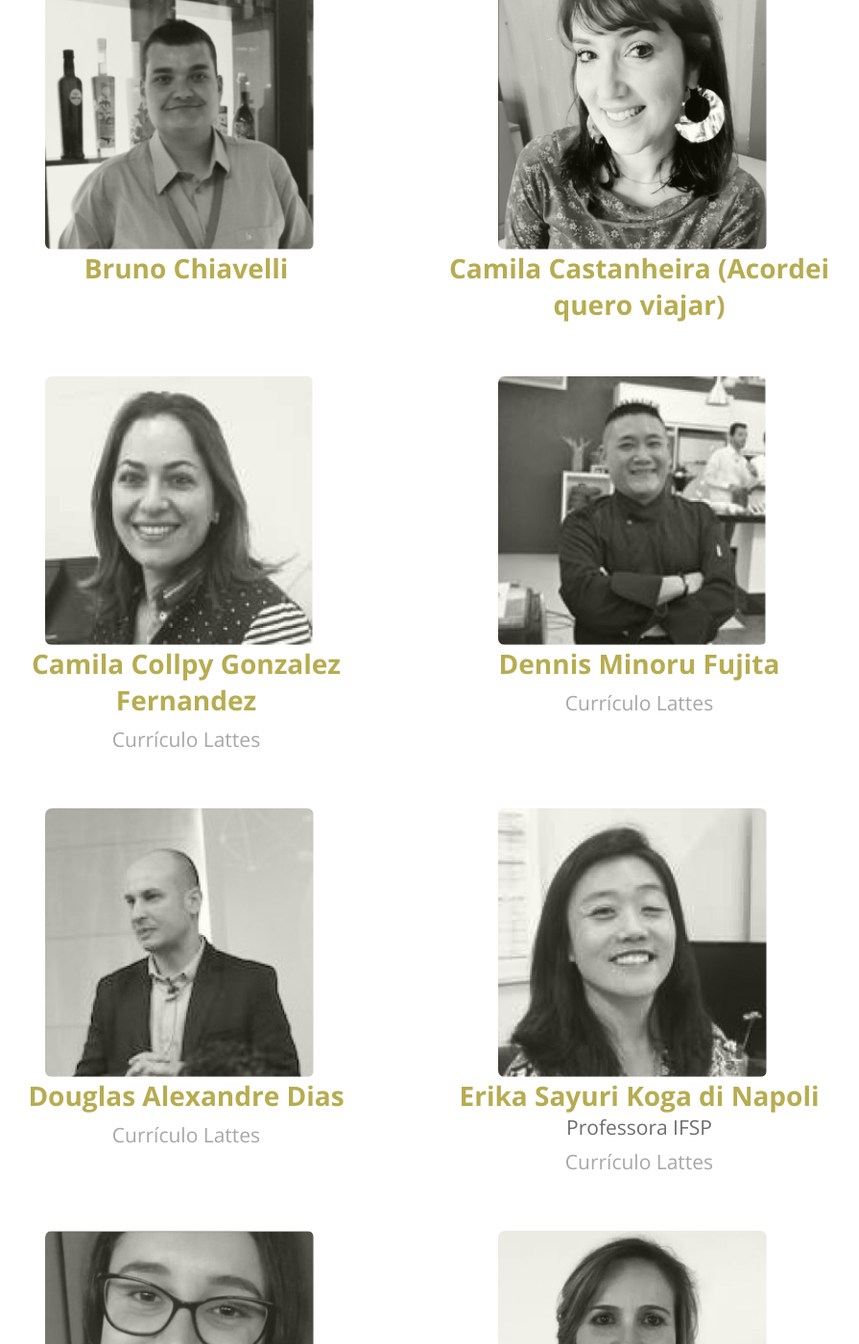
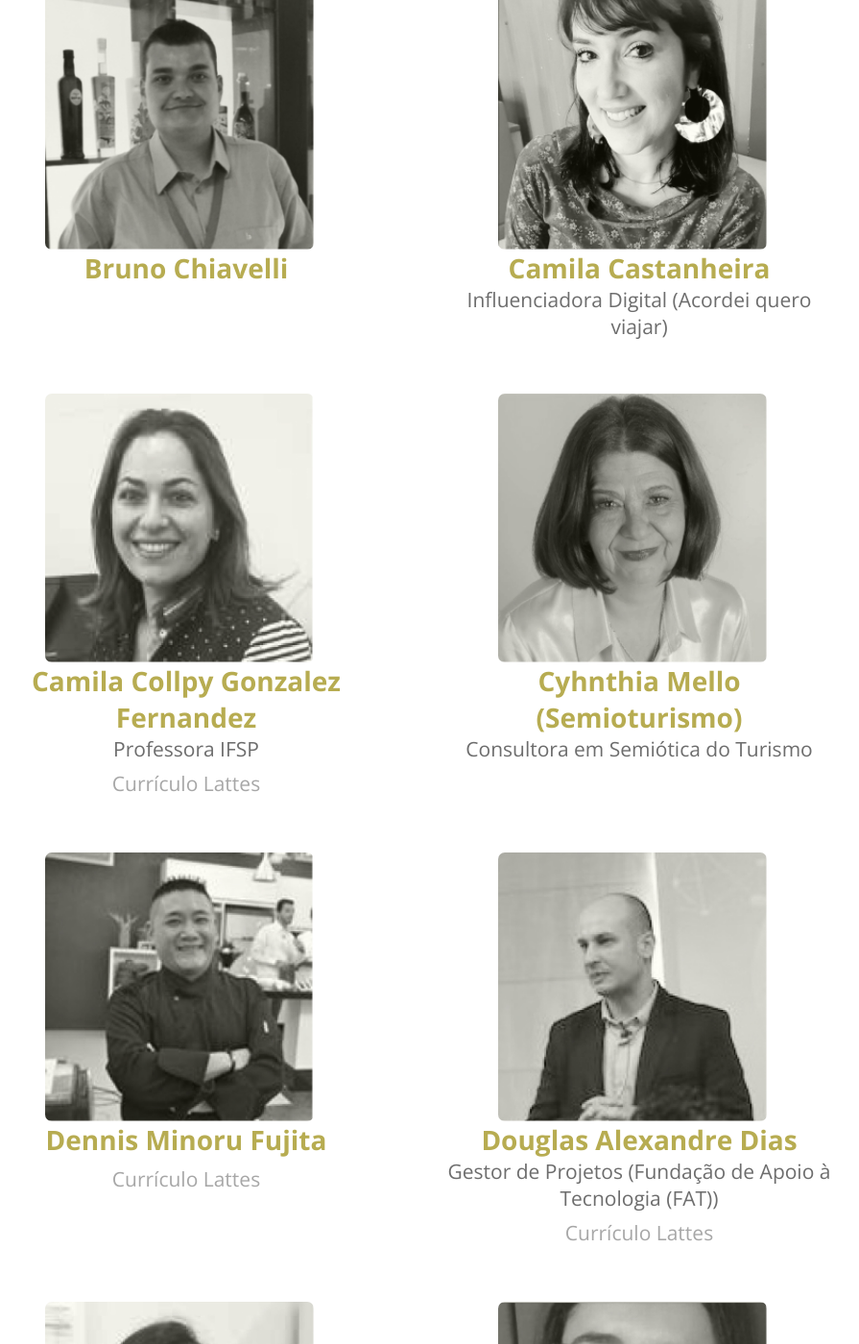
Before and after one commit to ifspcodelab/setur2019, a Jekyll site: the page built from docs/index.html, in a window 1280 px wide and 1400 px high, scrolled down 2101 px. Shown: the whole window at 96% size, without its empty margins (217-1112 px from the left). Built offline with Jekyll 4.4.1, drawn with Linux system fonts in a browser that asks for light colours; some web fonts are replaced; some of the changed text lies outside the part shown.

Commit message:
update speakers titles

```diff
--- a/docs/_data/palestrantes.json
+++ b/docs/_data/palestrantes.json
@@ -20,7 +20,7 @@
 
     {
         "nome": "Camila Collpy Gonzalez Fernandez",
-        "titulo": "",
+        "titulo": "Professora IFSP",
         "minicv": "Professora Doutora em história pela PUCSP. Bacharel e mestre em Turismo pelo UNIBERO (centro universitário Ibero americano), com especialização em Gerenciamento empresarial. Prof. Efetiva do IFSP e atual coordenadora do Comitê de Ética em Pesquisa da instituição. Tese de doutorado premiada como a melhor de 2016 defendida no programa de história e indicada para o prêmio Capes. Em 2019 recebeu convite para compor o acervo de autores da biblioteca Nacional dos Estados Unidos (library of congress the USA).",
         "link_lattes": "http://lattes.cnpq.br/0291046608514693",
         "email": "",
@@ -39,8 +39,8 @@
     },
 
     {
-        "nome": "Vinicyus Vieira (Viagem’Grafia)",
-        "titulo": "",
+        "nome": "Vinicyus Vieira",
+        "titulo": "Consultor Hoteleiro (Viagem’Grafia)",
         "minicv": "Consultor hoteleiro, jornalista de viagem, palestrante e turismólogo. Atua há 16 anos na área de turismo e conta com vivência a bordo de cruzeiros e hotéis 5 estrelas, dentro e fora do Brasil. Oferece consultoria e palestras para qualificação de serviços turísticos e hoteleiros e é produtor de conteúdo do Viagem’Grafia.",
         "link_lattes": "",
         "email": "",
@@ -49,8 +49,8 @@
     },
 
     {
-        "nome": "Marian Koshiba (Instaviagem)",
-        "titulo": "",
+        "nome": "Marian Koshiba",
+        "titulo": "Chefe de Inspiração de Viagens (Instaviagens)",
         "minicv": "Chefe de inspiração de viagens no Instaviagens, agência online especializada em viagens personalizadas.",
         "link_lattes": "",
         "email": "",
@@ -59,8 +59,8 @@
     },
 
     {
-        "nome": "Camila Castanheira (Acordei quero viajar)",
-        "titulo": "",
+        "nome": "Camila Castanheira ",
+        "titulo": "Influenciadora Digital (Acordei quero viajar)",
         "minicv": "Influenciadora digital e fundadora do Acordei quero viajar, empresa de comunicação especializada em desenvolvimento de projetos de marketing de influência e destinos para o nicho de turismo. Já realizou trabalhos para empresas importantes como Google Fotos, Voopter, Hilton Hotels e Palladium Hotel Group, do qual foi embaixadora no Brasil por nove meses. É co-criadora do Travel Insights Brazil, evento de inovação, criatividade e influência voltado ao trade de turismo no Brasil.",
         "link_lattes": "",
         "email": "",
@@ -69,8 +69,8 @@
     },
 
     {
-        "nome": "Prof.ª Dr.ª Cyhnthia Mello (Semioturismo)",
-        "titulo": "",
+        "nome": "Cyhnthia Mello (Semioturismo)",
+        "titulo": "Consultora em Semiótica do Turismo",
         "minicv": "Tem grande experiência no mercado de turismo e atualmente atua como consultora especializada em semiótica do turismo, docente de graduação e pós graduação em Comunicação, Turismo e Hospitaliade. É pós doutora em Semiótica do Turismo pela EACH-USP e em Marketing Turístico pela UFPR; Doutora em Comunicação e Semiótica pela PUC-SP; Mestre em Ciências da Comunicação pela ECA-USP; Especialista em Teoria da Comunicação pela Faculdade Casper Líbero; Graduada em Hotelaria pelas Faculdades Hebraico Renascença. Co-autora do Livro Turismo de Experiência (Senac) e foi articulista de turismo e viagem do Jornal O Estado de São Paulo, entre 1995 e 2004.",
         "link_lattes": "",
         "email": "",
@@ -80,7 +80,7 @@
 
     {
         "nome": "Gabriela Ferreira Camargo",
-        "titulo": "",
+        "titulo": "Mestranda em Turismo (EACH-USP)",
         "minicv": "Mestranda e representante discente suplente do Programa de Pós-Graduação em Turismo na Escola de Artes Ciências e Humanidades da Universidade de São Paulo (EACH-USP) Monitora da matéria ''Planejamento e Organização do Turismo 1'' na Escola de Comunicação e Artes (ECA/USP). Recebeu o prêmio de melhor artigo apresentado no Fórum ABRATUR (2019). Recebeu o prêmio de melhor pôster apresentado na 6th UNESCO UNITWIN Conference (2019). Graduação em Tecnologia em Gestão de Turismo pelo Instituto Federal de Educação Ciência e Tecnologia de São Paulo - IFSP (2016). Atuou como voluntária de Uso Público e negócios no Instituto Chico Mendes de Conservação da Biodiversidade - ICMBIO em Fernando de Noronha (2016). Atuou como bolsista no projeto de extensão em hospitalidade do IFSP (2015). Áreas de atuação: Hotelaria, Planejamento em turismo, Gestão de patrimônio.",
         "link_lattes": "http://lattes.cnpq.br/5057981392414244",
         "foto":"assets/img/gabriela",
@@ -90,7 +90,7 @@
 
     {
         "nome": "Rosana Barros",
-        "titulo": "",
+        "titulo": "Turismóloga (WFB -World Fênix Brasil)",
         "minicv": "Possui graduação em Turismo pela Universidade Nove de Julho (2008), Pós Graduada no Curso Lato Sensu - Formação de Professores para o Ensino Superior - Instituto Federal de São Paulo.",
         "link_lattes": "http://lattes.cnpq.br/9163575091427919",
         "email": "",
@@ -100,7 +100,7 @@
 
     {
         "nome": "Rodermil Pizzo",
-        "titulo": "",
+        "titulo": "Diretor Comercial (CVC Central do Estudante)",
         "minicv": "Graduado em Jornalismo pela Universidade Metodista de São Paulo (1988), Especialista em Planejamento Turístico pela FGV e ESPM, Mestre em Turismo e Hospitalidade pela UAM. Foi Gerente de Eventos do Rio Quente Resorts e do Costão do Santinho Resorts. Atualmente é Diretor Comercial da CVC Central do Estudante.",
         "link_lattes": "http://lattes.cnpq.br/5399654413159662",
         "foto":"assets/img/rodermil",
@@ -120,7 +120,7 @@
 
     {
         "nome": "Simone Monteiro Cardoso",
-        "titulo": "",
+        "titulo": "Professora do IFSP",
         "minicv": "Atualmente é professora universitária na UMC (Universidade de Mogi das Cruzes), Unip (Universidade Paulista) e IFSP (Instituto Federal de São Paulo) e coordenadora do curso de turismo da UNIP- unidade Rangel em Santos. Possui mestrado interdisciplinar nas áreas: educação, administração e comunicação pela São Marcos (2011), especializações nas áreas:gestão mercadológica em turismo e hotelaria (USP) e Marketing da qualidade total (UMC) e graduada em turismo (Unimonte). Experiência profissional: organização de eventos, promoção e marketing em mercados (desde 1998), docência em ensino profissionalizante (5 anos) , em ensino superior (desde 2006), docência em curso de especialização (desde 2008), consultoria e treinamento em meios de hospedagens (desde 2004) , recepção hoteleira (2 anos), check-in em terminais de cruzeiros marítimos (2 anos), membro da comissão organizadora do ENADE em tecnologia em turismo (2009), além do cargo de assessora (2011/12) e Diretora (2018) de desenvolvimento e promoção turística na Secretaria de turismo da cidade de Guarujá e Coach empreendedor",
         "link_lattes": "http://lattes.cnpq.br/6405080553975386",
         "foto":"assets/img/simone",
@@ -139,7 +139,7 @@
 
     {
         "nome": "Geórgia Nicoletti Garcia",
-        "titulo": "",
+        "titulo": "Professora do Centro de Paula Souza",
         "minicv": "Professora há dezesseis anos na área da educação: curso de Turismo Faculdades, Centro de Paula Souza, professora de geografia fundamental II e Médio e professora do estado. Elaboração do plano pedagógico, avaliações, programação e execução de atividades paralela visita técnicas e viagens (parcerias) para eficácia no que se refere ao aprendizado dos alunos. Participação e organização dos exames simulados. Orientadora de Trabalho Conclusão de Curso. Experiência de mais de 12 anos no mercado de turismo corporativo e de eventos em agências de viagens de grande, médio e pequeno porte. Atuação nas áreas de produtos, eventos, consultoria, vendas, relacionamento com o cliente, seleção e treinamento de produtos. Organização de Sales Calls (visitas) nas principais, agências /operadoras do Brasil. Organização de famtour com os melhores clientes de turismo potenciais para hotelaria.",
         "link_lattes": "http://lattes.cnpq.br/6192280715965463",
         "email": "",
@@ -148,7 +148,7 @@
 
     {
         "nome": "Douglas Alexandre Dias",
-        "titulo": "",
+        "titulo": "Gestor de Projetos (Fundação de Apoio à Tecnologia (FAT))",
         "minicv": "Mestre em Gestão e Desenvolvimento da Educação Profissional, no Centro Estadual de Educação Técnica e Tecnológica Paula Souza.Possui Especialização em Gestão Empresarial (FATEC - SP/2010) e graduação em Lazer e Turismo pela USP (2008) . Atualmente é gestor de projetos - na Fundação de Apoio à Tecnologia (FAT) e professor de ensino superior Centro Estadual de Educação Tecnológica Paula Souza, no curso Superior de Tecnologia em Eventos, Tecnologia em Gestão de Turismo e Tecnologia em Gestão Empresarial. Presta assessoria em marketing e eventos para o Grupo Mancini. Tem experiência na área de consultoria, eventos e projetos, com ênfase em terceiro setor e poder público, atuando principalmente nos seguintes temas: educação, tecnologia e gestão.",
         "link_lattes": "http://lattes.cnpq.br/5784991950431658",
         "email": "",
@@ -157,7 +157,7 @@
 
     {
         "nome": "Marina Monteiro da Silva",
-        "titulo": "",
+        "titulo": "Professora do IFSP",
         "minicv": "Possui graduação em Gestão de Turismo pelo Instituto Federal de São Paulo (2009) e especialização em Docência para o ensino superior pelo SENAC (2012). Mestranda pelo programa de Pós-Graduação em Turismo na Escola de Artes Ciências e Humanidades da Universidade de São Paulo (EACH-USP). Atualmente é professora efetiva do Instituto Federal de São Paulo. Tem experiência na área de Agenciamento de viagens e eventos",
         "link_lattes": "http://lattes.cnpq.br/4372502323699272",
         "email": "",
@@ -166,7 +166,7 @@
 
     {
         "nome": "Tiago Juliano",
-        "titulo": "",
+        "titulo": "Professor do IFSP",
         "minicv": "Professor temporário do Curso Superior de Gestão de Turismo do Instituto Federal de Educação, Ciência e Tecnologia de São Paulo (IFSP), campus São Paulo. Doutorando em Ambiente e Sociedade pelo Núcleo de Estudos e Pesquisas Ambientais (NEPAM) da Universidade Estadual de Campinas (Unicamp). Mestre em Sustentabilidade na Gestão Ambiental (PPGSGA) e Bacharel em Turismo pela Universidade Federal de São Carlos (UFSCar). Possui experiência profissional no setor de aviação civil e na elaboração de Planos Diretores Municipais de Turismo. Pesquisa temas relacionados à sustentabilidade; avaliação de políticas públicas de turismo; arenas de participação social; planejamento e gestão do turismo. Atualmente se dedica às interfaces entre patrimônio e turismo, com ênfase na articulação comunitária em áreas naturais protegidas.",
         "link_lattes": "http://lattes.cnpq.br/7064218048398448",
         "email": "",
@@ -175,7 +175,7 @@
 
     {
         "nome": "Jéssica Batista de Oliveira Gonçalves",
-        "titulo": "",
+        "titulo": "Turismóloga",
         "minicv": "Turismóloga, Boleira e Membro do Projeto Sustentare",
         "link_lattes": "",
         "email": "",
@@ -184,7 +184,7 @@
 
     {
         "nome": "Raul Jose de Souza",
-        "titulo": "",
+        "titulo": "Professor do IFSP",
         "minicv": "Professor Titular do Curso Superior de Tecnologia em Gestão de Turismo do Instituto Federal de Educação Ciência e Tecnologia de São Paulo (IFSP). Doutor em Turismo pela Universidade de Lisboa, Instituto de Geografia e Ordenamento do Território (IGOT) e Escola Superior de Hotelaria e Turismo do Estoril (ESHTE) e reconhecido como Doutor em Educação pela Universidade de São Paulo. Mestre em Turismo e Lazer pela Universidade de São Paulo. Graduado em Administração pela Universidade Salgado de Oliveira (UNIVERSO). Docente no ensino de nível técnico e superior público e privado em Turismo e Hospitalidade há 20 anos. Desde 2002 tem se dedicado à coordenação de projetos de ensino, pesquisa e extensão no âmbito do ensino profissional e tecnológico. Concomitantemente às suas funções de magistério está envolvido com a coordenação de grupo de trabalho para elaboração de currículo de curso técnico na área de turismo e hospitalidade, colaborador em Grupo de Trabalho para reestruturação de curso de nível superior. Coordena projetos e leciona cursos de extensão para capacitação de profissionais do setor de bares e restaurantes. Orienta projetos de iniciação científica. Membro e colaborador de Comissões para planejamento Institucional no âmbito do IFSP. Colaborador na gestão de curso e em projetos e grupos de trabalho para oferta e reestruturação de cursos de nível técnico e tecnológico no âmbito da educação profissional e tecnológica.",
         "link_lattes": "http://lattes.cnpq.br/0802802318181347",
         "email": "",
@@ -193,7 +193,7 @@
 
     {
         "nome": "Rodrigo de Benedictis Delphino",
-        "titulo": "",
+        "titulo": "Professor do IFSP",
         "minicv": "Administrador Hoteleiro, Mestre em Hospitalidade, Professor efetivo do curso de Tecnologia em Gestão de Turismo, Coordenador Geral do Projeto de extensão - Projeto Sustentare e professor do curso de Gastronomia Sustentável.",
         "link_lattes": "http://lattes.cnpq.br/2548746816843477",
         "email": "",
```
